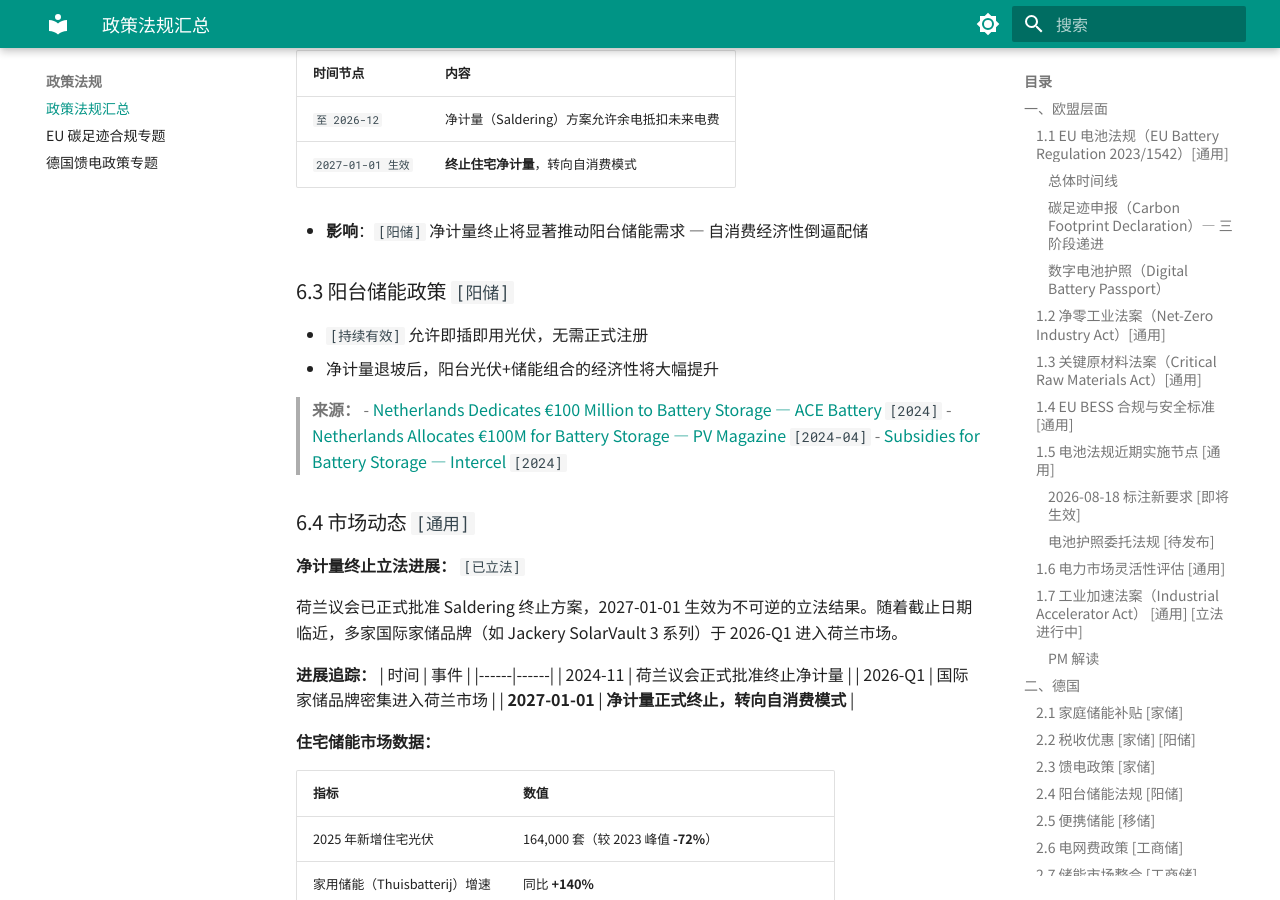
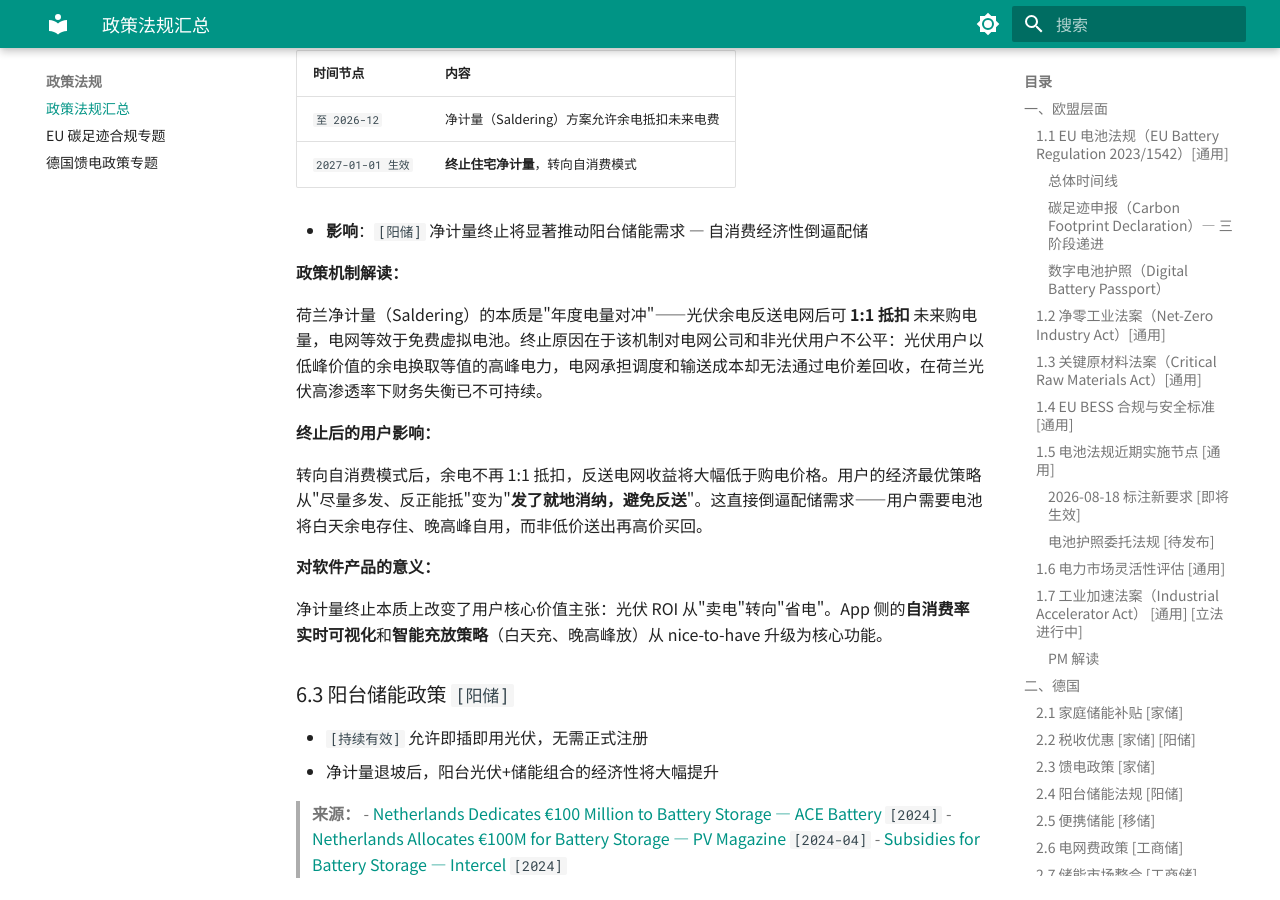
Before and after one commit to jeff9141/energy-storage-intel, an MkDocs documentation site: the page built from docs/policy/energy_storage_policy_regulations.md, in a window 1280 px wide and 900 px high, scrolled down 20362 px. Built offline with MkDocs 1.6.1 and Material for MkDocs 9.7.7, drawn with Linux system fonts in a browser that asks for light colours.

Commit message:
补充荷兰净计量（Saldering）政策机制解读
在6.2节新增政策机制本质、终止后用户影响、软件产品意义三段解读，
帮助理解净计量终止如何倒逼配储需求及App功能优先级调整。

Co-Authored-By: Claude Opus 4.6 <noreply@anthropic.com>

```diff
--- a/docs/policy/energy_storage_policy_regulations.md
+++ b/docs/policy/energy_storage_policy_regulations.md
@@ -646,6 +646,18 @@ BNetzA 公布新电网费体系（Allgemeine Netzentgeltsystematik Strom，AgNes
 
 - **影响**：`[阳储]` 净计量终止将显著推动阳台储能需求 — 自消费经济性倒逼配储
 
+**政策机制解读：**
+
+荷兰净计量（Saldering）的本质是"年度电量对冲"——光伏余电反送电网后可 **1:1 抵扣** 未来购电量，电网等效于免费虚拟电池。终止原因在于该机制对电网公司和非光伏用户不公平：光伏用户以低峰价值的余电换取等值的高峰电力，电网承担调度和输送成本却无法通过电价差回收，在荷兰光伏高渗透率下财务失衡已不可持续。
+
+**终止后的用户影响：**
+
+转向自消费模式后，余电不再 1:1 抵扣，反送电网收益将大幅低于购电价格。用户的经济最优策略从"尽量多发、反正能抵"变为"**发了就地消纳，避免反送**"。这直接倒逼配储需求——用户需要电池将白天余电存住、晚高峰自用，而非低价送出再高价买回。
+
+**对软件产品的意义：**
+
+净计量终止本质上改变了用户核心价值主张：光伏 ROI 从"卖电"转向"省电"。App 侧的**自消费率实时可视化**和**智能充放策略**（白天充、晚高峰放）从 nice-to-have 升级为核心功能。
+
 ### 6.3 阳台储能政策 `[阳储]`
 
 - `[持续有效]` 允许即插即用光伏，无需正式注册
```
